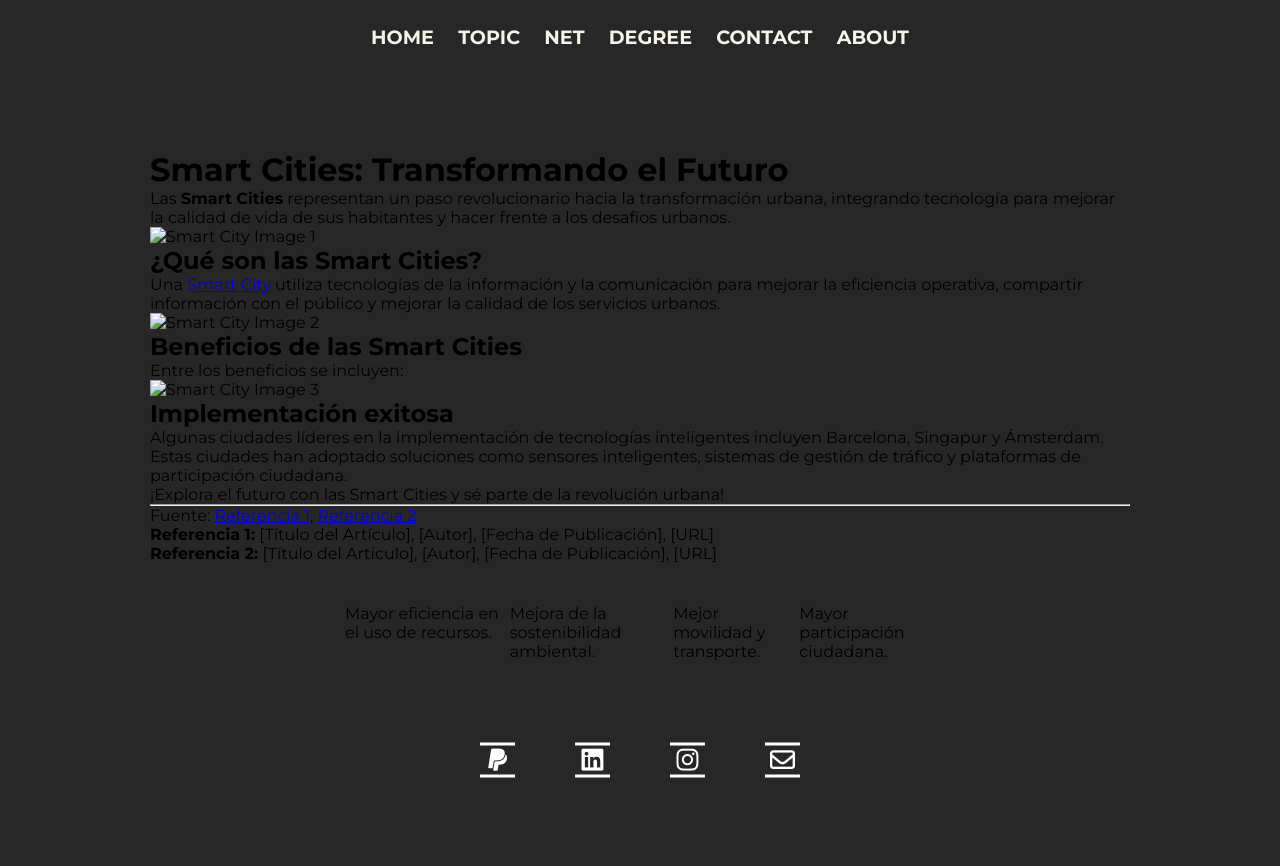
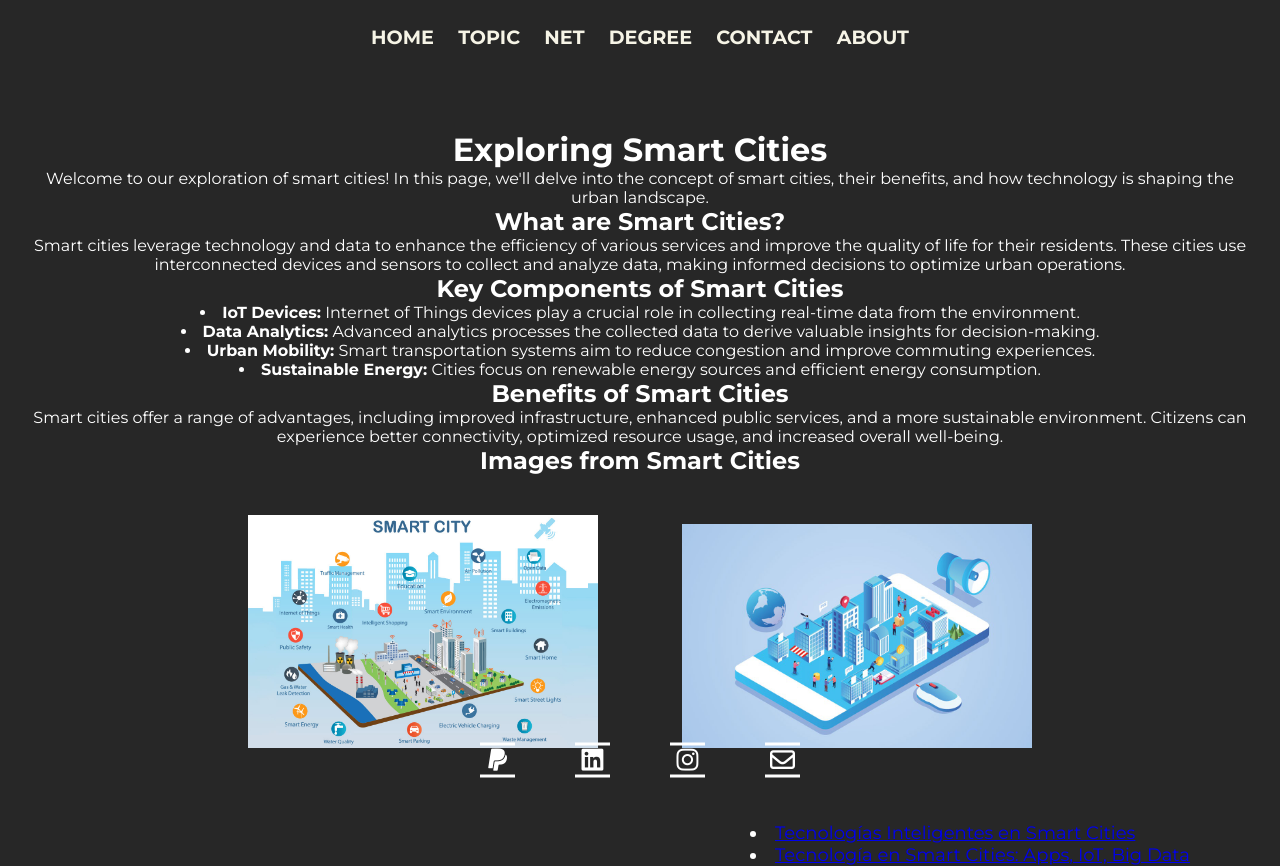
Before and after one commit to eduardixon/web-eduardo-martinez, a plain HTML site: page docs/public/Topic.html in a window 1280 px wide. Before the commit the page ends 800 px from the top, so only its background shows below. Drawn offline with Linux system fonts and the light colour scheme.

Commit message:
solve problems bewtween pages

```diff
--- a/docs/css/style.css
+++ b/docs/css/style.css
@@ -31,6 +31,7 @@ h4{
   text-align: center;
   top: 170px;
   color: #ffffff;
+  margin: 20px;
 }
 .Topico{
   margin: 50px;
@@ -404,3 +405,24 @@ h4{
   text-decoration: none;
   color: #414141;
 }
+
+.texto1{
+  position: relative;
+  margin-top: 100px;
+  text-align: center;
+  color: #ffffff;
+  padding: 30px;
+}
+
+
+img{
+  max-width: 350px; max-height: 350px; margin: 40px;
+}
+
+.linksreferencias{
+  font-size: 18px;
+  position: relative;
+  text-align: left;
+  margin-left: 750px;
+  color: #ffffff;
+}
--- a/docs/public/Topic.html
+++ b/docs/public/Topic.html
@@ -11,57 +11,49 @@
 <body>
     <nav class="navMenu">
         <a href="../index.html">Home</a>
-        <a href="./Topic.html">Topic</a>
-        <a href="./Net.html">Net</a>
-        <a href="./Degree.html">Degree</a>
-        <a href="./Contact.html">Contact</a>
-        <a href="./About.html">About</a>
+        <a href="./topic.html">Topic</a>
+        <a href="./net.html">Net</a>
+        <a href="./degree.html">Degree</a>
+        <a href="./contact.html">Contact</a>
+        <a href="./about.html">About</a>
         <div class="dot"></div>
     </nav>
-    <div class="Topico">
+  <div class="texto1">
+    <h1>Exploring Smart Cities</h1>
 
-        <h1>Smart Cities: Transformando el Futuro</h1>
+    <p>Welcome to our exploration of smart cities! In this page, we'll delve into the concept of smart cities, their benefits, and how technology is shaping the urban landscape.</p>
 
-        <p>Las <strong>Smart Cities</strong> representan un paso revolucionario hacia la transformación urbana, integrando tecnología para mejorar la calidad de vida de sus habitantes y hacer frente a los desafíos urbanos.</p>
+    <h2>What are Smart Cities?</h2>
 
-        <img src="url_de_tu_imagen_1" alt="Smart City Image 1">
+    <p>Smart cities leverage technology and data to enhance the efficiency of various services and improve the quality of life for their residents. These cities use interconnected devices and sensors to collect and analyze data, making informed decisions to optimize urban operations.</p>
 
-        <h2>¿Qué son las Smart Cities?</h2>
+    <h2>Key Components of Smart Cities</h2>
 
-        <p>Una <a href="#referencia_1">Smart City</a> utiliza tecnologías de la información y la comunicación para mejorar la eficiencia operativa, compartir información con el público y mejorar la calidad de los servicios urbanos.</p>
+    <div class="texto2">
+        <li><strong>IoT Devices:</strong> Internet of Things devices play a crucial role in collecting real-time data from the environment.</li>
+        <li><strong>Data Analytics:</strong> Advanced analytics processes the collected data to derive valuable insights for decision-making.</li>
+        <li><strong>Urban Mobility:</strong> Smart transportation systems aim to reduce congestion and improve commuting experiences.</li>
+        <li><strong>Sustainable Energy:</strong> Cities focus on renewable energy sources and efficient energy consumption.</li>
+    </div>
 
-        <img src="url_de_tu_imagen_2" alt="Smart City Image 2">
+    <h2>Benefits of Smart Cities</h2>
 
-        <h2>Beneficios de las Smart Cities</h2>
+    <p>Smart cities offer a range of advantages, including improved infrastructure, enhanced public services, and a more sustainable environment. Citizens can experience better connectivity, optimized resource usage, and increased overall well-being.</p>
 
-        <p>Entre los beneficios se incluyen:</p>
-        <ul>
-            <li>Mayor eficiencia en el uso de recursos.</li>
-            <li>Mejora de la sostenibilidad ambiental.</li>
-            <li>Mejor movilidad y transporte.</li>
-            <li>Mayor participación ciudadana.</li>
-        </ul>
+    <h2>Images from Smart Cities</h2>
 
-        <img src="url_de_tu_imagen_3" alt="Smart City Image 3">
+    <img class="imagen1" src="../images/image1.png" alt="Smart City Image 1">
+    <img class="imagen2" src="../images/image2.png" alt="Smart City Image 2">
+  </div>
+  <div class="linksreferencias">
 
-        <h2>Implementación exitosa</h2>
-
-        <p>Algunas ciudades líderes en la implementación de tecnologías inteligentes incluyen Barcelona, Singapur y Ámsterdam. Estas ciudades han adoptado soluciones como sensores inteligentes, sistemas de gestión de tráfico y plataformas de participación ciudadana.</p>
-
-        <p>¡Explora el futuro con las Smart Cities y sé parte de la revolución urbana!</p>
-
-        <hr>
-
-        <p>Fuente: <a href="#referencia_1">Referencia 1</a>, <a href="#referencia_2">Referencia 2</a></p>
-
-        <p id="referencia_1"><strong>Referencia 1:</strong> [Título del Artículo], [Autor], [Fecha de Publicación], [URL]</p>
-        <p id="referencia_2"><strong>Referencia 2:</strong> [Título del Artículo], [Autor], [Fecha de Publicación], [URL]</p>
-    </div>
-</body>
-
-
+    <li><a href="https://xactus.io/blog/es/tecnologias-inteligentes-implementadas-en-las-smart-cities/" >Tecnologías Inteligentes en Smart Cities</a></li>
+    <li><a href="https://abamobile.com/web/tecnologia-en-smart-cities-apps-iot-big-data/" >Tecnología en Smart Cities: Apps, IoT, Big Data</a></li>
+    <!-- Agrega más enlaces según sea necesario -->
+  </div>
 </body>
 <ul>
+
   <li>
     <a class="facebook" href="#">
       <span></span>
```
Also changed, not shown: docs/index.html (+9 -9 lines), docs/public/About.html (+7 -6 lines), docs/public/Contact.html (+7 -6 lines), docs/public/Degree.html (+7 -6 lines), docs/public/Net.html (+7 -6 lines), docs/images/image1.png (added), docs/images/image2.png (added).
